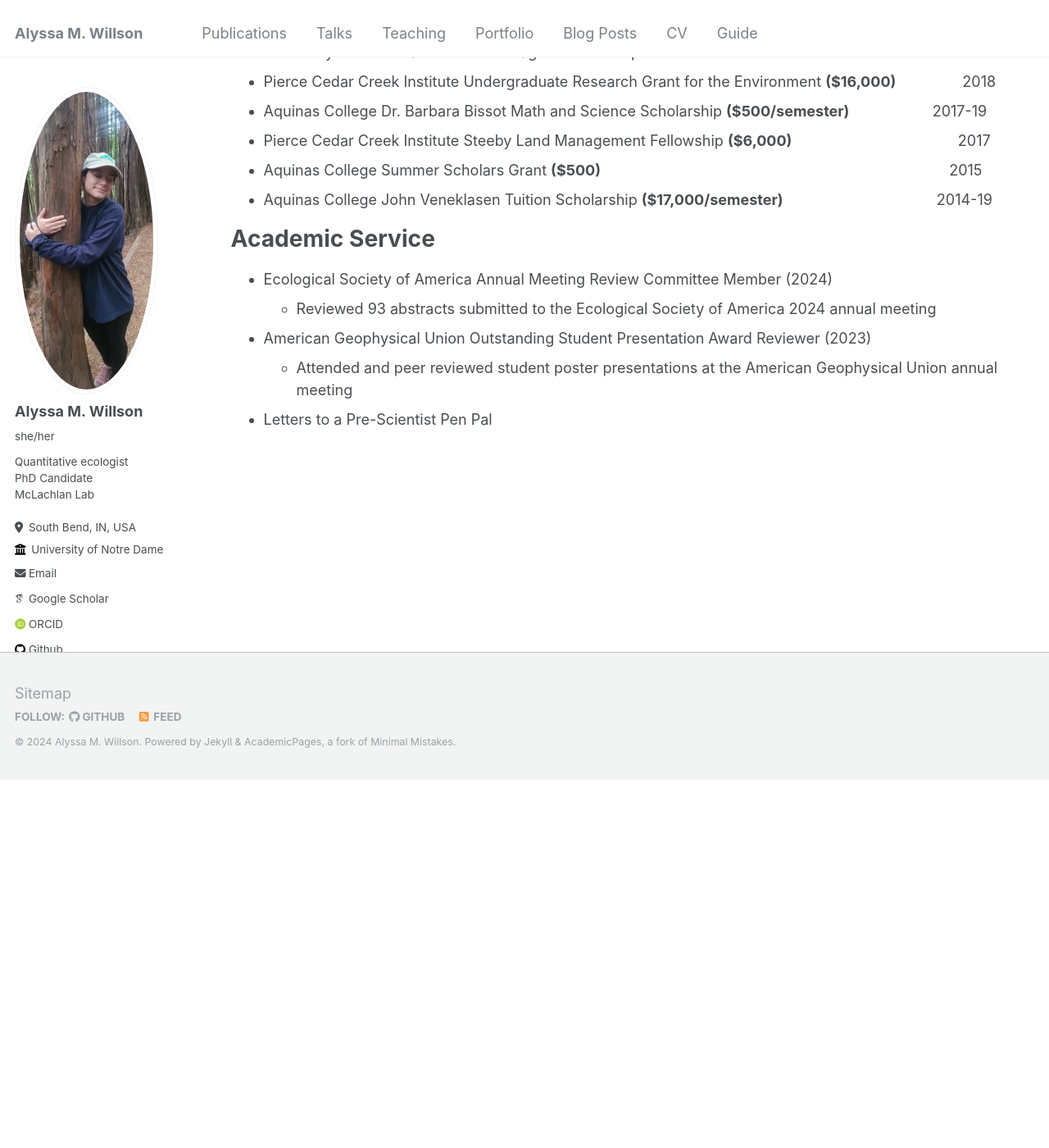
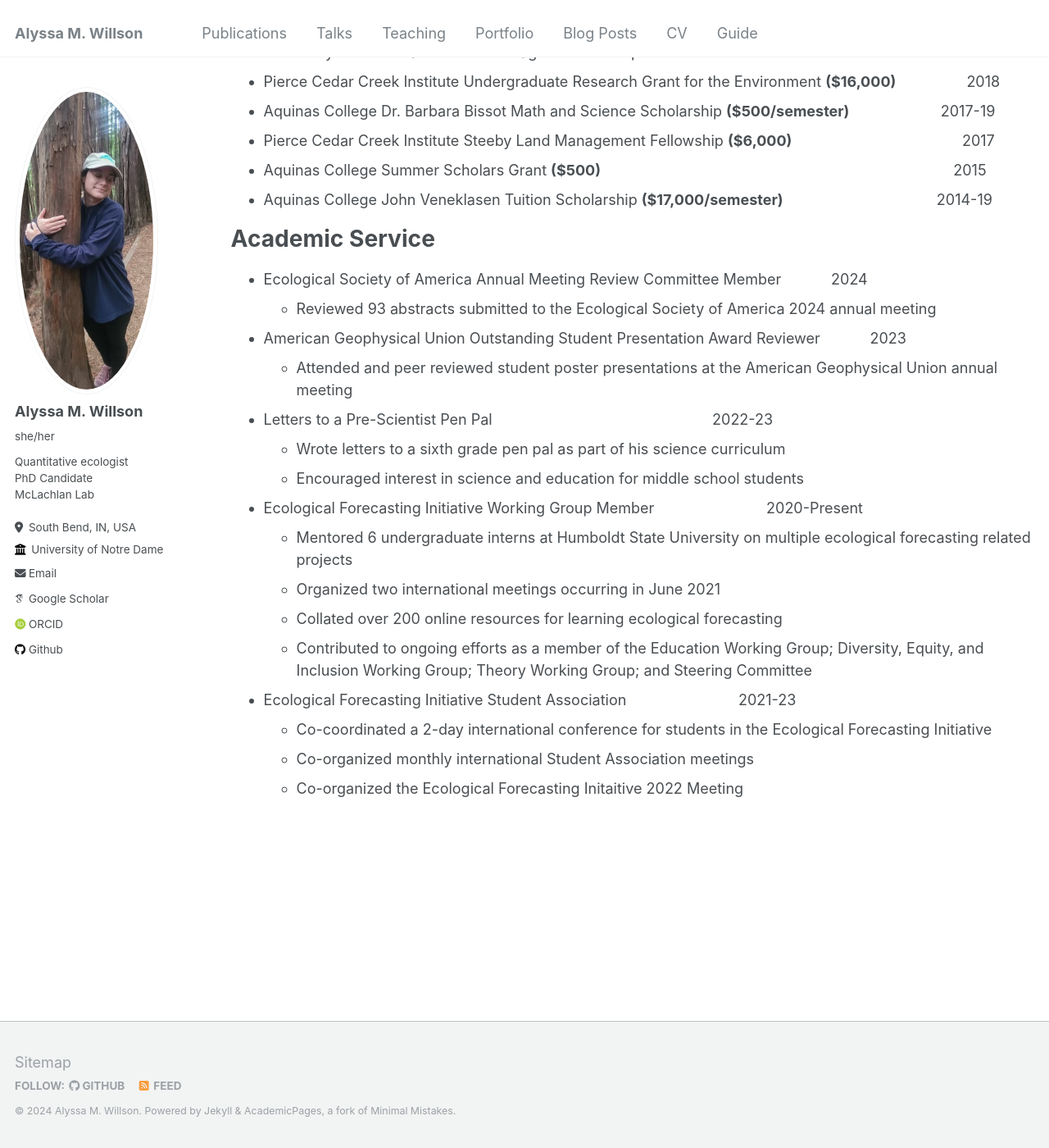
Before and after one commit to amwillson/amwillson.github.io, a Jekyll site: the page built from _pages/cv.md, in a window 1280 px wide and 1400 px high, scrolled down 2140 px. Shown: the whole window at 82% size. Built offline with Jekyll 4.4.1, drawn with Linux system fonts in a browser that asks for light colours; some web fonts are replaced; before the commit the page ends 3090 px from its top, so only the background shows below that.

Commit message:
testing cv

```diff
--- a/_pages/cv.md
+++ b/_pages/cv.md
@@ -51,21 +51,32 @@ archive-single-talk-cv.html %} {% endfor %}</ul>
 
 ## Grants & Fellowships
 
-* National Science Foundation Graduate Research Fellowship **($138,000)**                                         2021-26
+* National Science Foundation Graduate Research Fellowship **($138,000)**                                          2021-26
 * Notre Dame Institute for Advanced Study Distinguished Graduate Fellowship **($1,000)**                   2021-22
 * University of Notre Dame Environmental Research Center Fellowship **($17,700)**                              2021-21
-* University of Notre Dame Arthur J. Schmitt Fellowship **($42,000/year)**                                            2019-24
-* University of Notre Dame Albertus Magnus Fellowship                                                                     2019-20
-* Pierce Cedar Creek Institute Undergraduate Research Grant for the Environment **($16,000)**                2018
-* Aquinas College Dr. Barbara Bissot Math and Science Scholarship **($500/semester)**                    2017-19
-* Pierce Cedar Creek Institute Steeby Land Management Fellowship **($6,000)**                                        2017
-* Aquinas College Summer Scholars Grant **($500)**                                                                                    2015
+* University of Notre Dame Arthur J. Schmitt Fellowship **($42,000/year)**                                             2019-24
+* University of Notre Dame Albertus Magnus Fellowship                                                                      2019-20
+* Pierce Cedar Creek Institute Undergraduate Research Grant for the Environment **($16,000)**                 2018
+* Aquinas College Dr. Barbara Bissot Math and Science Scholarship **($500/semester)**                      2017-19
+* Pierce Cedar Creek Institute Steeby Land Management Fellowship **($6,000)**                                         2017
+* Aquinas College Summer Scholars Grant **($500)**                                                                                     2015
 * Aquinas College John Veneklasen Tuition Scholarship **($17,000/semester)**                                     2014-19
 
 # Academic Service
 
-* Ecological Society of America Annual Meeting Review Committee Member (2024)
+* Ecological Society of America Annual Meeting Review Committee Member            2024
   * Reviewed 93 abstracts submitted to the Ecological Society of America 2024 annual meeting
-* American Geophysical Union Outstanding Student Presentation Award Reviewer (2023)
+* American Geophysical Union Outstanding Student Presentation Award Reviewer            2023
   * Attended and peer reviewed student poster presentations at the American Geophysical Union annual meeting
-* Letters to a Pre-Scientist Pen Pal
+* Letters to a Pre-Scientist Pen Pal                                                     2022-23
+  * Wrote letters to a sixth grade pen pal as part of his science curriculum
+  * Encouraged interest in science and education for middle school students
+* Ecological Forecasting Initiative Working Group Member                           2020-Present
+  * Mentored 6 undergraduate interns at Humboldt State University on multiple ecological forecasting related projects
+  * Organized two international meetings occurring in June 2021
+  * Collated over 200 online resources for learning ecological forecasting
+  * Contributed to ongoing efforts as a member of the Education Working Group; Diversity, Equity, and Inclusion Working Group; Theory Working Group; and Steering Committee
+* Ecological Forecasting Initiative Student Association                           2021-23
+  * Co-coordinated a 2-day international conference for students in the Ecological Forecasting Initiative
+  * Co-organized monthly international Student Association meetings
+  * Co-organized the Ecological Forecasting Initaitive 2022 Meeting
```
